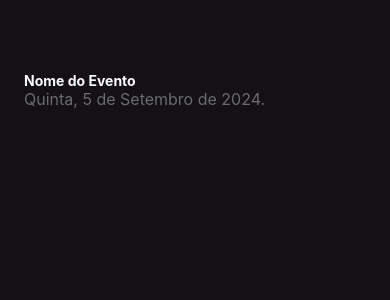
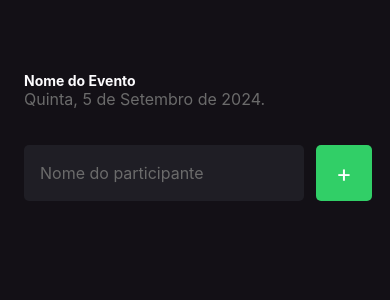
Before and after one commit to arrudadev/ignite-rn-im-here, a React Native app: screen / in a window 390 px wide. Shown: the top 300 px of the page. Built offline with nearby package versions, Linux system fonts and the light colour scheme.

Commit message:
add parcipant form

```diff
--- a/src/screens/Home/index.tsx
+++ b/src/screens/Home/index.tsx
@@ -1,4 +1,4 @@
-import { Text, View } from 'react-native'
+import { Text, TextInput, TouchableOpacity, View } from 'react-native'
 import { styles } from './styles'
 
 export function Home() {
@@ -6,6 +6,18 @@
     <View style={styles.container}>
       <Text style={styles.eventName}>Nome do Evento</Text>
       <Text style={styles.eventDate}>Quinta, 5 de Setembro de 2024.</Text>
+
+      <View style={styles.form}>
+        <TextInput
+          style={styles.input}
+          placeholder="Nome do participante"
+          placeholderTextColor="#6b6b6b"
+        />
+
+        <TouchableOpacity style={styles.button}>
+          <Text style={styles.buttonText}>+</Text>
+        </TouchableOpacity>
+      </View>
     </View>
   )
 }
--- a/src/screens/Home/styles.ts
+++ b/src/screens/Home/styles.ts
@@ -15,4 +15,32 @@
     color: '#6b6b6b',
     fontSize: 16,
   },
+  form: {
+    width: '100%',
+    flexDirection: 'row',
+    marginTop: 36,
+    marginBottom: 42,
+  },
+  input: {
+    flex: 1,
+    height: 56,
+    backgroundColor: '#1F1E25',
+    borderRadius: 5,
+    color: '#FFFF',
+    padding: 16,
+    fontSize: 16,
+    marginRight: 12,
+  },
+  button: {
+    width: 56,
+    height: 56,
+    borderRadius: 5,
+    backgroundColor: '#31CF67',
+    alignItems: 'center',
+    justifyContent: 'center',
+  },
+  buttonText: {
+    color: '#FFF',
+    fontSize: 24,
+  },
 })
```
Also changed, not shown: 2 other files (tests, documents, lock files or other folders).
